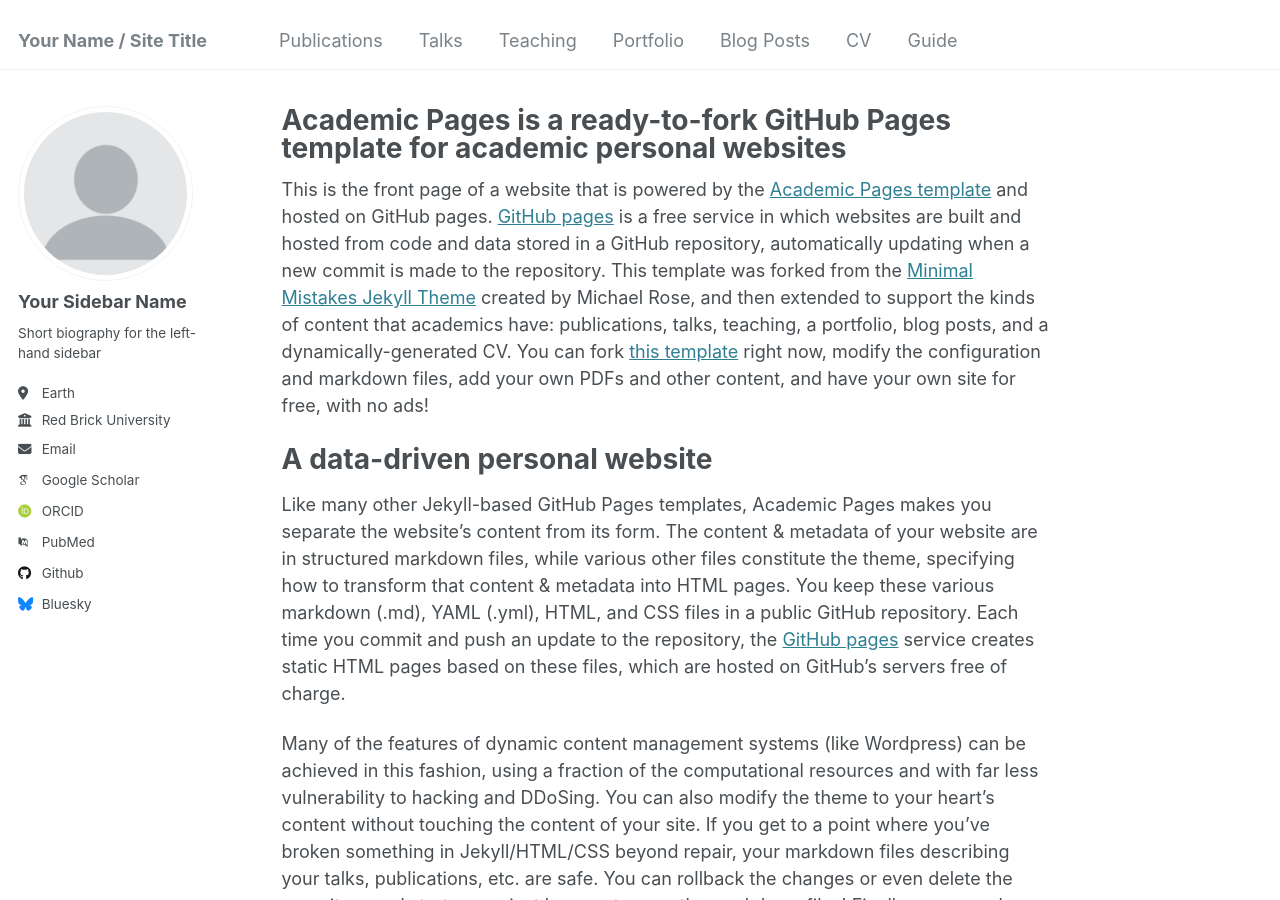
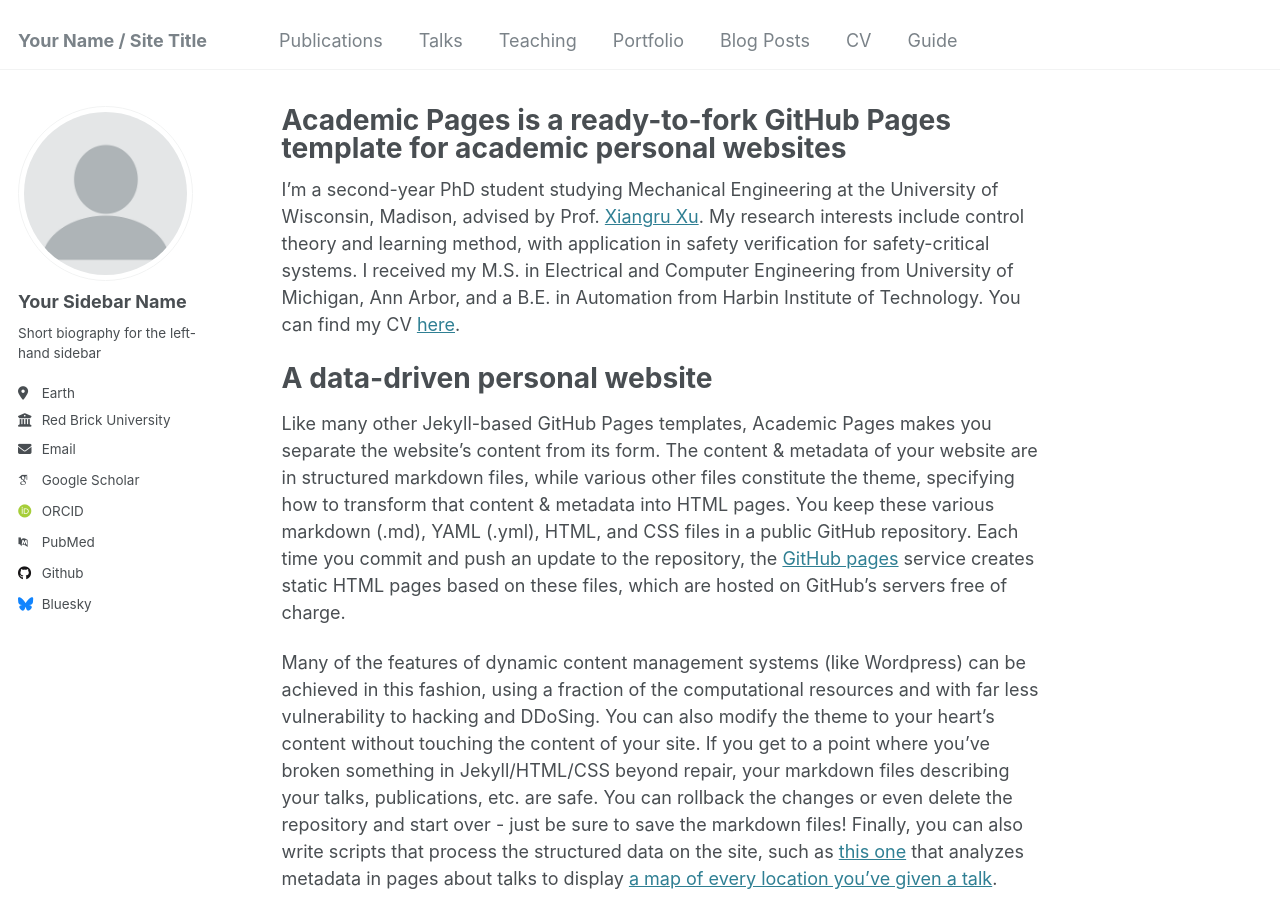
Before and after one commit to ZhHang97/zhhang97.github.io, a Jekyll site: the page built from _pages/about.md, in a window 1280 px wide and 900 px high. Built offline with Jekyll 4.4.1, drawn with Linux system fonts in a browser that asks for light colours; some web fonts are replaced.

Commit message:
Update about.mb

```diff
--- a/_pages/about.md
+++ b/_pages/about.md
@@ -7,7 +7,7 @@ redirect_from:
   - /about.html
 ---
 
-This is the front page of a website that is powered by the [Academic Pages template](https://github.com/academicpages/academicpages.github.io) and hosted on GitHub pages. [GitHub pages](https://pages.github.com) is a free service in which websites are built and hosted from code and data stored in a GitHub repository, automatically updating when a new commit is made to the repository. This template was forked from the [Minimal Mistakes Jekyll Theme](https://mmistakes.github.io/minimal-mistakes/) created by Michael Rose, and then extended to support the kinds of content that academics have: publications, talks, teaching, a portfolio, blog posts, and a dynamically-generated CV. You can fork [this template](https://github.com/academicpages/academicpages.github.io) right now, modify the configuration and markdown files, add your own PDFs and other content, and have your own site for free, with no ads!
+I'm a second-year PhD student studying Mechanical Engineering at the University of Wisconsin, Madison, advised by Prof. [Xiangru Xu](https://xu.me.wisc.edu/). My research interests include control theory and learning method, with application in safety verification for safety-critical systems. I received my M.S. in Electrical and Computer Engineering from University of Michigan, Ann Arbor, and a B.E. in Automation from Harbin Institute of Technology. You can find my CV [here](../assets/CV_zhhang_new.pdf).
 
 A data-driven personal website
 ======
```
